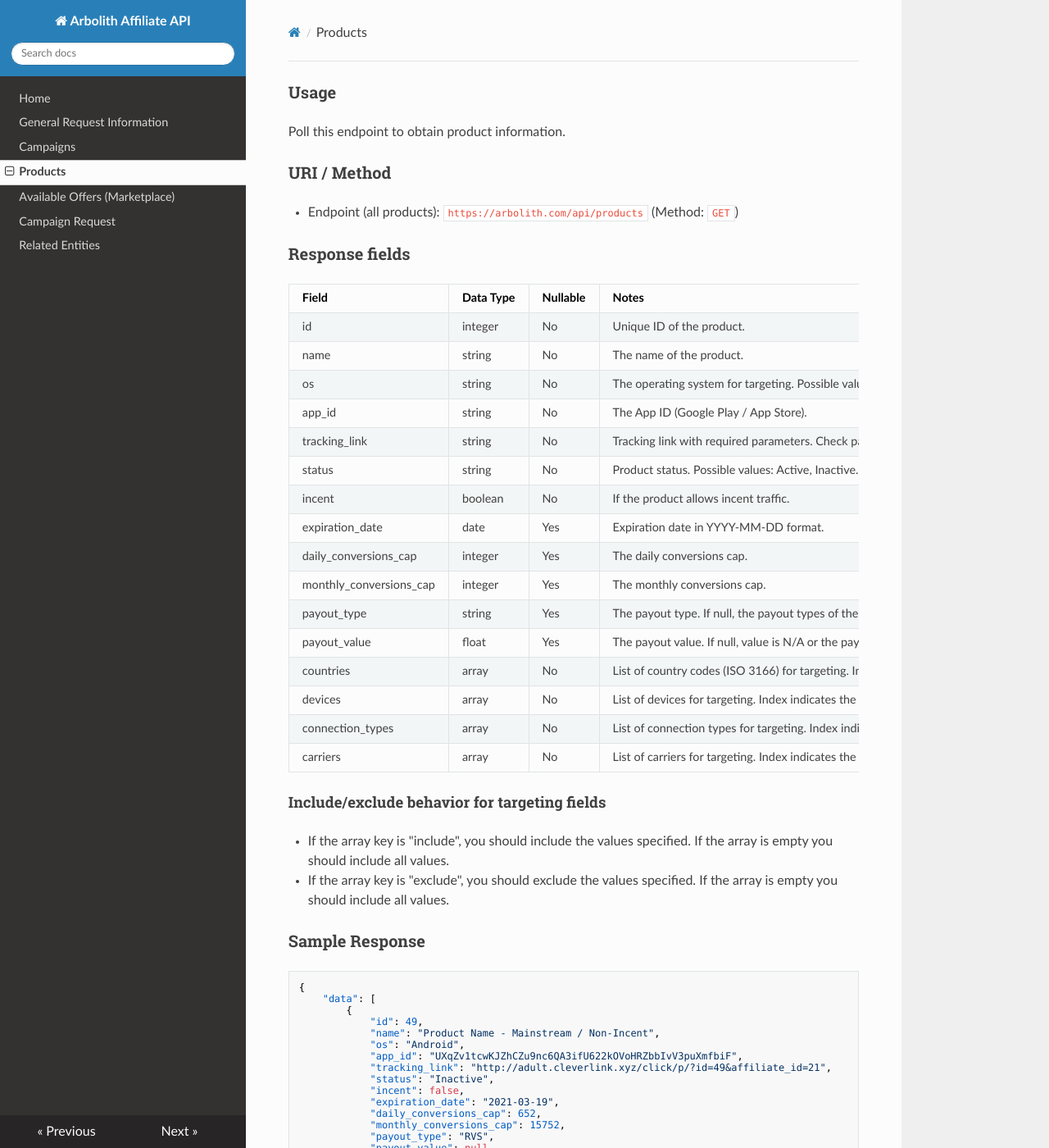
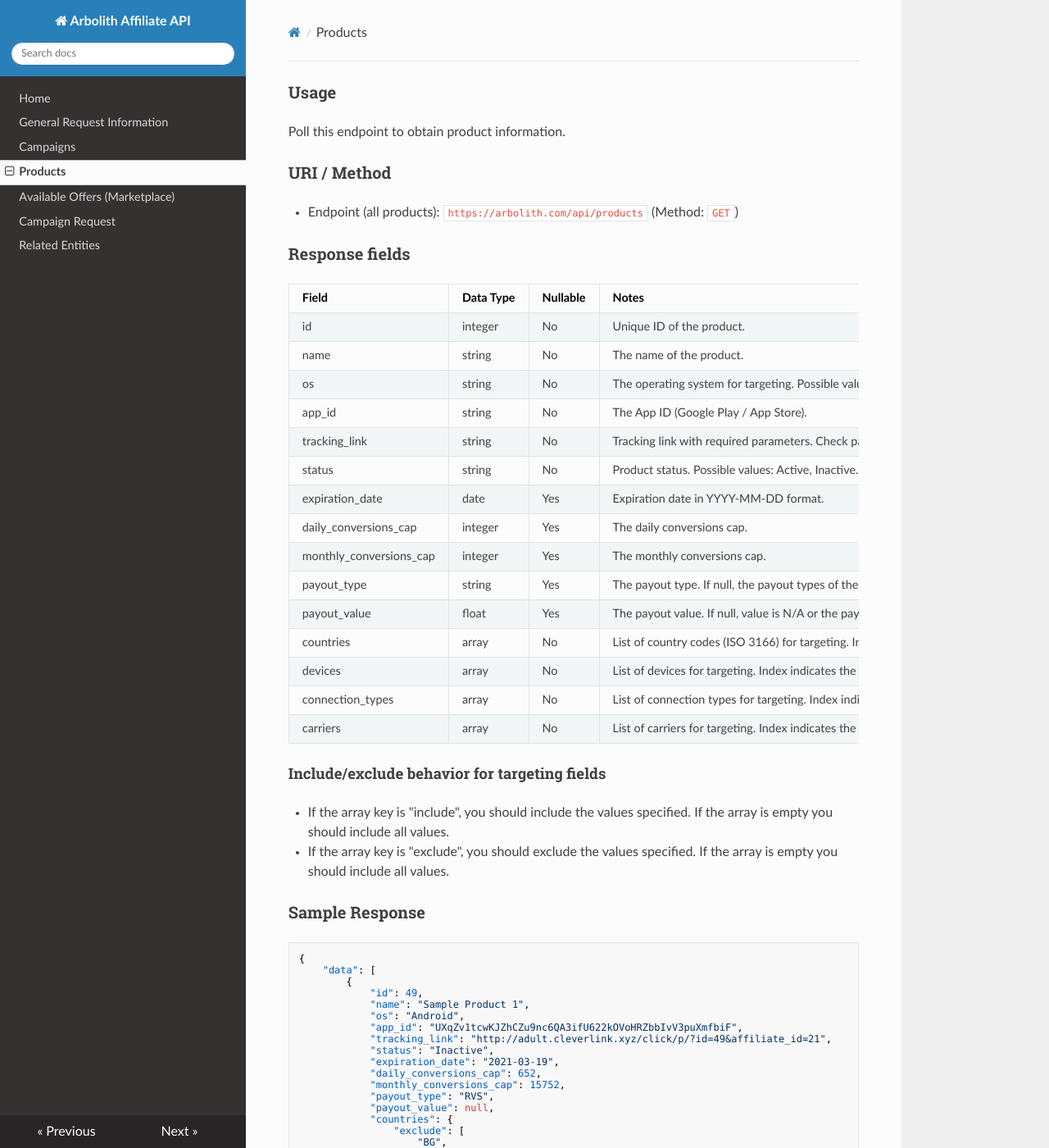
Before and after one commit to automizer-cloud/automizer.cloud-affiliate-api-docs, an MkDocs documentation site: the page built from docs/products.md, in a window 1280 px wide and 1400 px high. Shown: the whole window at 82% size. Built offline with MkDocs 1.6.1, drawn with Linux system fonts in a browser that asks for light colours; nearby versions of some CDN libraries; old or Windows-style settings are respelled for this version of MkDocs.

Commit message:
Update docs

```diff
--- a/docs/products.md
+++ b/docs/products.md
@@ -16,7 +16,6 @@ os                       | string    | No       | The operating system for targe
 app_id                   | string    | No       | The App ID (Google Play / App Store).
 tracking_link            | string    | No       | Tracking link with required parameters. Check panel for optional parameters.
 status                   | string    | No       | Product status. Possible values: Active, Inactive.
-incent                   | boolean   | No       | If the product allows incent traffic.
 expiration_date          | date      | Yes      | Expiration date in YYYY-MM-DD format.
 daily_conversions_cap    | integer   | Yes      | The daily conversions cap.
 monthly_conversions_cap  | integer   | Yes      | The monthly conversions cap.
@@ -39,12 +38,11 @@ carriers                 | array     | No       | List of carriers for targeting
     "data": [
         {
             "id": 49,
-            "name": "Product Name - Mainstream / Non-Incent",
+            "name": "Sample Product 1",
             "os": "Android",
             "app_id": "UXqZv1tcwKJZhCZu9nc6QA3ifU622kOVoHRZbbIvV3puXmfbiF",
             "tracking_link": "http://adult.cleverlink.xyz/click/p/?id=49&affiliate_id=21",
             "status": "Inactive",
-            "incent": false,
             "expiration_date": "2021-03-19",
             "daily_conversions_cap": 652,
             "monthly_conversions_cap": 15752,
```
Also changed, not shown: docs/availableoffers.md (+0 -2 lines), docs/campaigns.md (+0 -2 lines).
